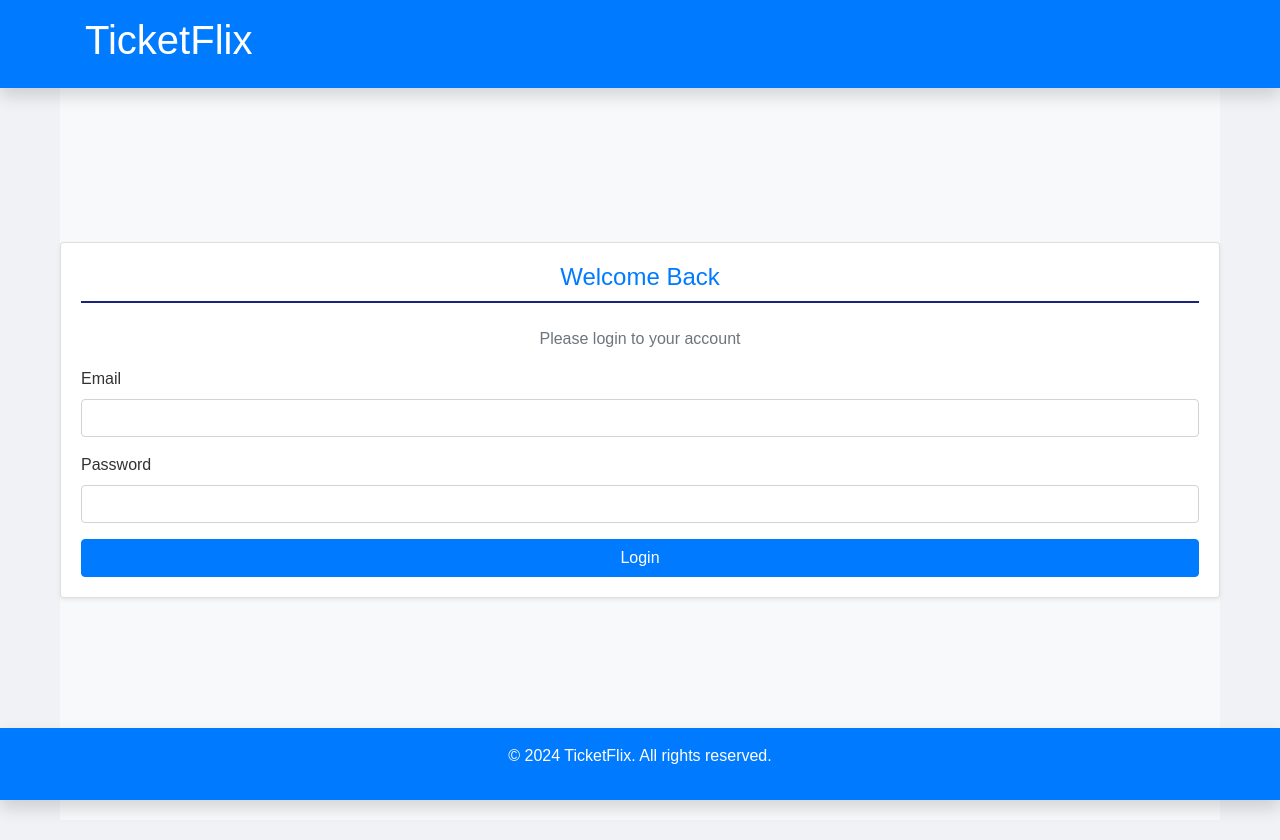
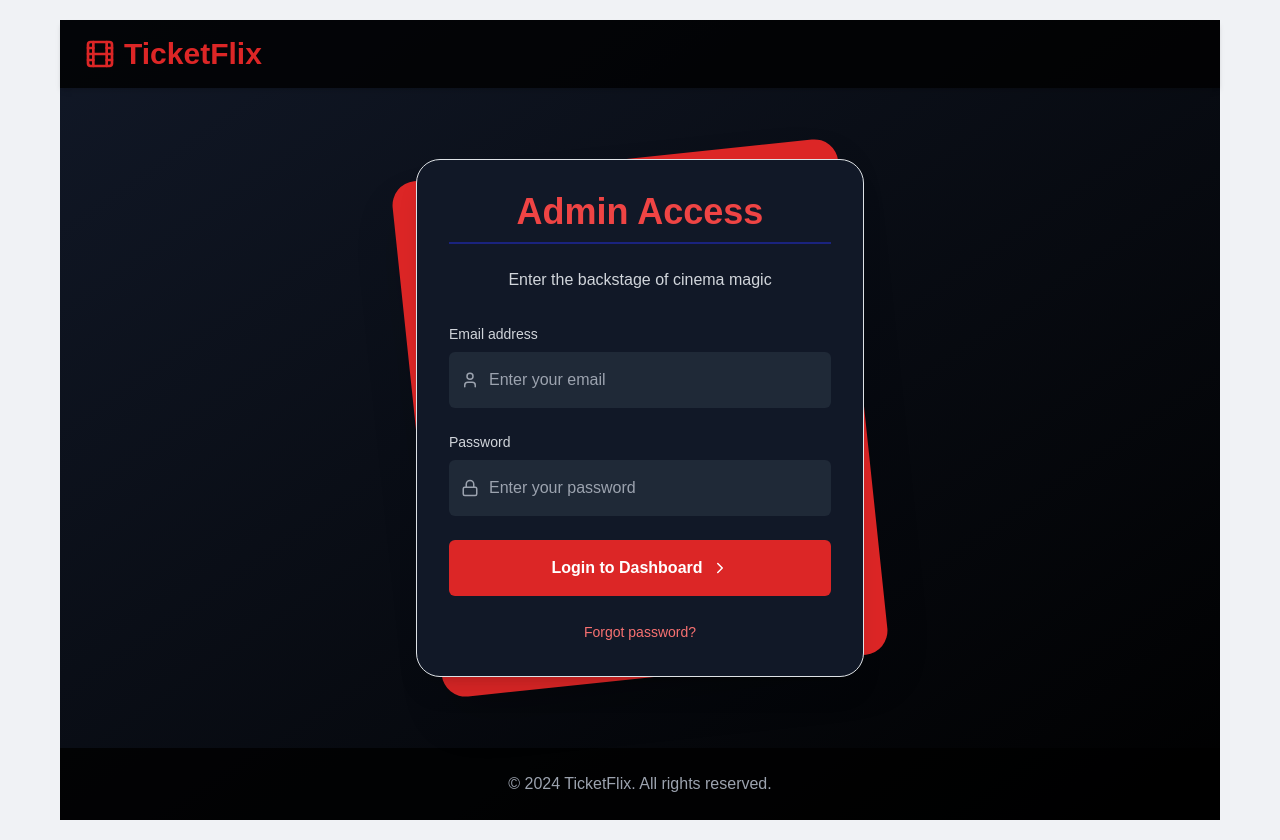
Before and after one commit to NiranjanAjith/admin-ticketflix, a React (Create React App) app: page /login in a window 1280 px wide. Built offline with nearby package versions, Linux system fonts and the light colour scheme; no server answers.

Commit message:
tailwind ~aadhil

```diff
--- a/package.json
+++ b/package.json
@@ -11,6 +11,7 @@
     "html2canvas": "^1.4.1",
     "js-sha256": "^0.11.0",
     "jspdf": "^2.5.1",
+    "lucide-react": "^0.427.0",
     "qrcode": "^1.5.4",
     "react": "^18.3.1",
     "react-dom": "^18.3.1",
@@ -43,5 +44,10 @@
       "last 1 firefox version",
       "last 1 safari version"
     ]
+  },
+  "devDependencies": {
+    "autoprefixer": "^10.4.20",
+    "postcss": "^8.4.41",
+    "tailwindcss": "^3.4.9"
   }
 }
--- /dev/null
+++ b/postcss.config.js
@@ -0,0 +1,6 @@
+module.exports = {
+  plugins: {
+    tailwindcss: {},
+    autoprefixer: {},
+  },
+}
--- a/src/App.js
+++ b/src/App.js
@@ -1,6 +1,7 @@
 import React from 'react';
 import { BrowserRouter as Router, Route, Routes, Navigate } from 'react-router-dom';
 import './styles.css';
+
 
 import Login from './pages/Login';
 import Dashboard from './pages/Dashboard';
--- a/src/index.css
+++ b/src/index.css
@@ -1,3 +1,7 @@
+@tailwind base;
+@tailwind components;
+@tailwind utilities;
+
 body {
   margin: 0;
   font-family: -apple-system, BlinkMacSystemFont, 'Segoe UI', 'Roboto', 'Oxygen',
--- a/src/pages/Login.js
+++ b/src/pages/Login.js
@@ -3,6 +3,8 @@ import { useNavigate } from 'react-router-dom';
 import { auth } from '../firebase';
 import { signInWithEmailAndPassword } from 'firebase/auth';
 import { AuthContext } from '../context/AuthContext';
+import { Film, User, Lock, ChevronRight } from 'lucide-react';
+
 
 const Login = () => {
   const [email, setEmail] = useState('');
@@ -27,60 +29,78 @@ const Login = () => {
     }
   };
 
+
   return (
-    <div className="d-flex flex-column min-vh-100 bg-light">
-      <header className="bg-primary text-white py-3 fixed-top shadow">
-        <div className="container d-flex justify-content-between">
-          <div className="h1 logo">TicketFlix</div>
+    <div className="min-h-screen flex flex-col bg-gradient-to-br from-gray-900 to-black text-white">
+      <nav className="bg-black bg-opacity-80 shadow-md">
+        <div className="px-4 py-3 flex items-center">
+          <Film className="text-red-600 mr-2" size={32} />
+          <a href="/" className="text-3xl font-bold text-red-600">TicketFlix</a>
         </div>
-      </header>
+      </nav>
 
-      <main className="flex-grow-1 d-flex justify-content-center align-items-center py-5">
-        <div className="card shadow-sm rounded w-100 max-w-md">
-          <div className="card-body">
-            <h2 className="text-primary mb-4 text-center">Welcome Back</h2>
-            <p className="text-muted text-center">Please login to your account</p>
-            {error && <div className="alert alert-danger">{error}</div>}
-            <form onSubmit={handleSubmit}>
-              <div className="form-group">
-                <label htmlFor="email">Email</label>
+      <main className="flex-grow flex items-center justify-center p-4">
+        <div className="w-full max-w-md relative">
+          <div className="absolute inset-0 bg-red-600 transform -rotate-6 rounded-3xl shadow-2xl"></div>
+          <div className="relative bg-gray-900 p-8 rounded-3xl shadow-xl backdrop-blur-sm border border-gray-800">
+            <h2 className="text-4xl font-bold mb-6 text-center text-red-500">Admin Access</h2>
+            <p className="text-center mb-8 text-gray-300">Enter the backstage of cinema magic</p>
+            {error && <div className="bg-red-500 text-white p-3 rounded mb-4 text-sm">{error}</div>}
+            <form onSubmit={handleSubmit} className="space-y-6">
+              <div>
+                <label htmlFor="email" className="block mb-2 text-sm font-medium text-gray-300">Email address</label>
+                <div className="relative">
+                  <User className="absolute left-3 top-1/2 transform -translate-y-1/2 text-gray-400" size={18} />
                   <input
                     type="email"
                     id="email"
+                    className="w-full pl-10 pr-3 py-3 bg-gray-800 rounded-md focus:outline-none focus:ring-2 focus:ring-red-500 transition-all duration-300 text-white"
+                    placeholder="Enter your email"
                     value={email}
                     onChange={(e) => setEmail(e.target.value)}
                     required
                     autoComplete="email"
-                  className="form-control"
                   />
                 </div>
-              <div className="form-group">
-                <label htmlFor="password">Password</label>
+              </div>
+              <div>
+                <label htmlFor="password" className="block mb-2 text-sm font-medium text-gray-300">Password</label>
+                <div className="relative">
+                  <Lock className="absolute left-3 top-1/2 transform -translate-y-1/2 text-gray-400" size={18} />
                   <input
                     type="password"
                     id="password"
+                    className="w-full pl-10 pr-3 py-3 bg-gray-800 rounded-md focus:outline-none focus:ring-2 focus:ring-red-500 transition-all duration-300 text-white"
+                    placeholder="Enter your password"
                     value={password}
                     onChange={(e) => setPassword(e.target.value)}
                     required
                     autoComplete="current-password"
-                  className="form-control"
                   />
                 </div>
-              <button type="submit" className="btn btn-primary btn-block mt-3">
-                Login
+              </div>
+              <button
+                type="submit"
+                className="w-full bg-red-600 hover:bg-red-700 text-white font-bold py-3 px-4 rounded-md focus:outline-none focus:shadow-outline transition-all duration-300 transform hover:scale-105 flex items-center justify-center"
+              >
+                Login to Dashboard
+                <ChevronRight className="ml-2" size={18} />
               </button>
             </form>
+            <div className="mt-6 text-center">
+              <a href="#" className="text-sm text-red-400 hover:text-red-300 transition-colors duration-300">Forgot password?</a>
+            </div>
           </div>
         </div>
       </main>
 
-      <footer className="bg-primary text-white py-3 fixed-bottom shadow">
-        <div className="container text-center">
+      <footer className="bg-black bg-opacity-80 py-4">
+        <div className="px-4 text-center text-gray-400">
           <p>&copy; 2024 TicketFlix. All rights reserved.</p>
         </div>
       </footer>
     </div>
   );
-};
+}
 
 export default Login;
--- /dev/null
+++ b/tailwind.config.js
@@ -0,0 +1,10 @@
+/** @type {import('tailwindcss').Config} */
+module.exports = {
+  content: [
+    "./src/**/*.{js,jsx,ts,tsx}",
+  ],
+  theme: {
+    extend: {},
+  },
+  plugins: [],
+}
```
Also changed, not shown: 1 other file (tests, documents, lock files or other folders). Lines whose indentation alone changed are shown as unchanged.
